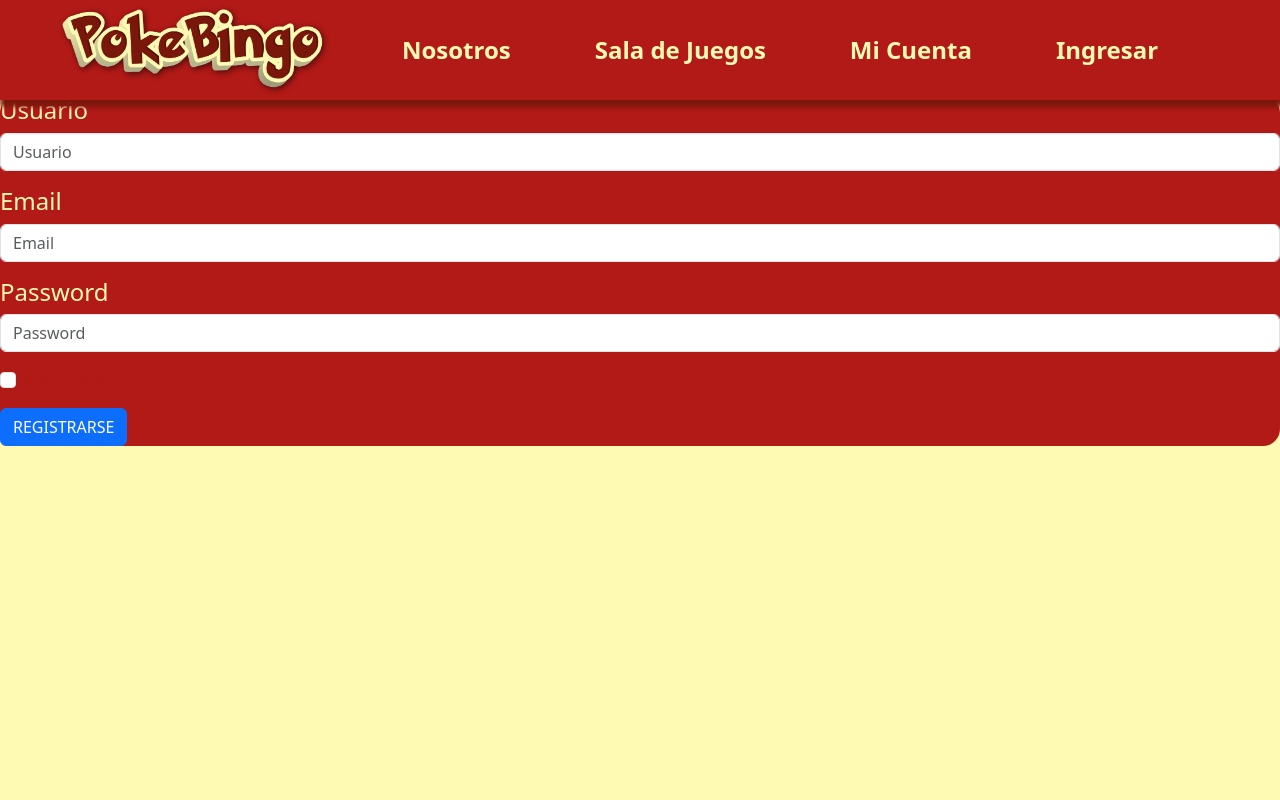
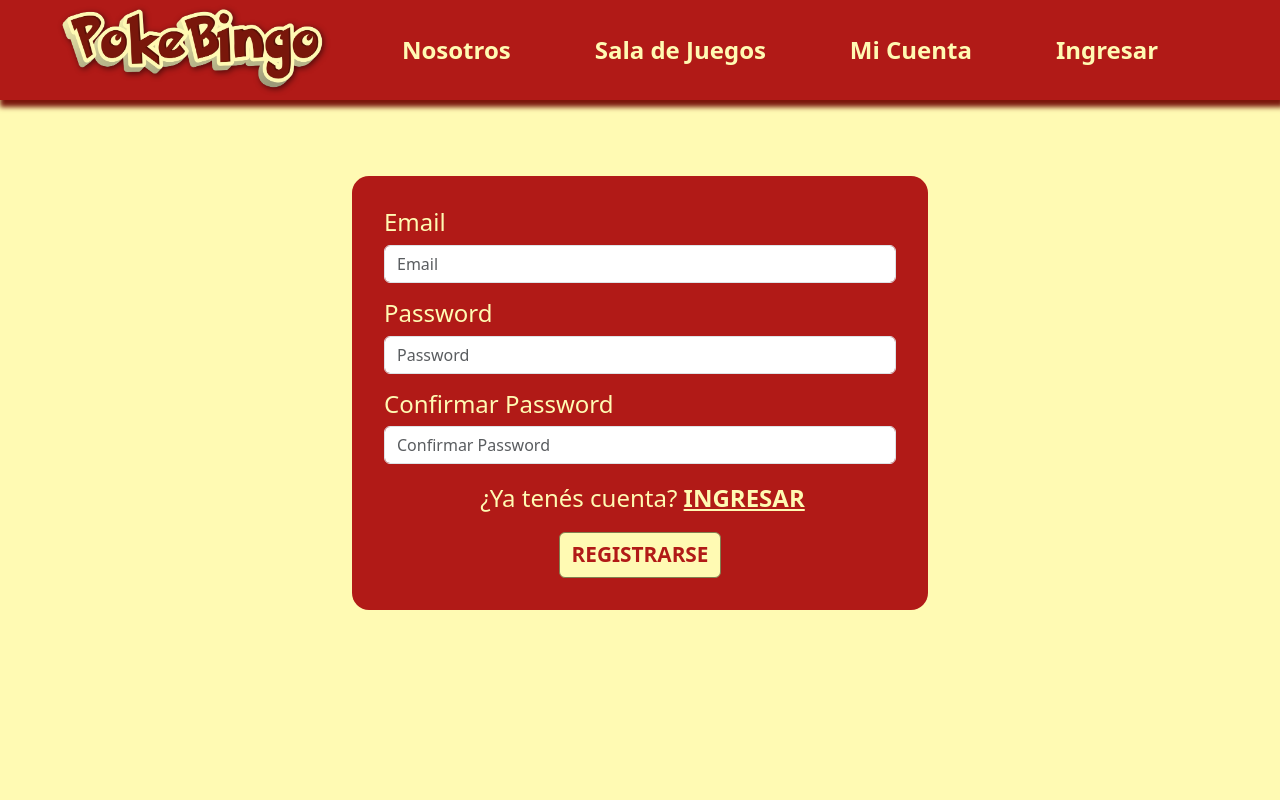
Before and after one commit to boninifranco/TPF_G4_PRUEBAS, a React (Create React App) app in the folder poke-bingo-pruebas/: page /Registro in a window 1280 px wide. Shown: the top 800 px of the page. Built offline with nearby package versions, Linux system fonts and the light colour scheme.

Commit message:
Componente Formulario de Registro

```diff
--- a/poke-bingo-pruebas/src/components/formularioReg/FormularioReg.jsx
+++ b/poke-bingo-pruebas/src/components/formularioReg/FormularioReg.jsx
@@ -1,45 +1,82 @@
 import React, { useState } from "react";
-import { Button, Form } from "react-bootstrap";
+import { Button, Form, Alert } from "react-bootstrap"; // Importamos Alert
 import "./formularioReg.css";
+import { Link, useNavigate } from "react-router-dom";
 
 export const FormularioReg = () => {
   const [datosReg, setDatosReg] = useState({
-    usuarioId: "",
     email: "",
     contrasenia: "",
-    administrador: false,  // Añadir el estado para el campo 'administrador'
+    confirmarContrasenia: "",
   });
 
+  const [errores, setErrores] = useState({
+    email: "",
+    contrasenia: "",
+    confirmarContrasenia: "",
+  });
+
+  const [registroExitoso, setRegistroExitoso] = useState(false);
+
+  const navigate = useNavigate();
+
   const handleInputChange = (e) => {
-    const { name, value, type, checked } = e.target;
     setDatosReg({
       ...datosReg,
-      [name]: type === "checkbox" ? checked : value, // Manejar el checkbox para administrador
+      [e.target.name]: e.target.value,
     });
+  };
+
+  const validarEmail = (email) => {
+    const regexEmail = /^[^\s@]+@[^\s@]+\.[^\s@]+$/;
+    return regexEmail.test(email);
+  };
+
+  const validarContrasenia = (contrasenia) => {
+    const regexContrasenia = /^(?=.*[a-z])(?=.*[A-Z])(?=.*\d)[a-zA-Z\d]{8,}$/;
+    return regexContrasenia.test(contrasenia);
   };
 
   const handleSubmit = async (e) => {
     e.preventDefault();
 
-    if (!datosReg.usuarioId || !datosReg.email || !datosReg.contrasenia) {
-      console.log("Faltan datos");
+    let erroresTemp = {};
+
+    // Validar email
+    if (!validarEmail(datosReg.email)) {
+      erroresTemp.email = "¡El email no es válido!";
+    }
+
+    // Validar contraseña
+    if (!validarContrasenia(datosReg.contrasenia)) {
+      erroresTemp.contrasenia = "¡La contraseña debe tener al menos 8 caracteres, una mayúscula, una minúscula y un número!";
+    }
+    if (datosReg.contrasenia !== datosReg.confirmarContrasenia) {
+      erroresTemp.confirmarContrasenia = "¡Las contraseñas no coinciden!";
+    }
+    if (Object.keys(erroresTemp).length > 0) {
+      setErrores(erroresTemp);
       return;
     }
-
     try {
-      const response = await fetch('http://localhost:3000/registro', {
-        method: 'POST',
-        headers: { 'Content-Type': 'application/json' },
+      const response = await fetch("http://localhost:3000/registro", {
+        method: "POST",
+        headers: { "Content-Type": "application/json" },
         body: JSON.stringify({
-          usuarioId: datosReg.usuarioId,
           email: datosReg.email,
           contrasenia: datosReg.contrasenia,
-          administrador: datosReg.administrador,  // Enviar el valor de administrador
         }),
       });
 
       if (response.ok) {
         console.log("Usuario registrado con éxito");
+        setRegistroExitoso(true);
+        setDatosReg({ email: "", contrasenia: "", confirmarContrasenia: "" });
+        setErrores({});
+        setTimeout(()=>{
+          navigate('/');
+        },2000)
+
       } else {
         const errorData = await response.json();
         console.log("Error al registrar usuario:", errorData);
@@ -51,16 +88,11 @@ export const FormularioReg = () => {
 
   return (
     <Form className="form_reg" onSubmit={handleSubmit}>
-      <Form.Group className="mb-3" controlId="formBasicUsuario">
-        <h4 className="label_reg">Usuario</h4>
-        <Form.Control
-          type="number"
-          placeholder="Usuario"
-          name="usuarioId"
-          value={datosReg.usuarioId}
-          onChange={handleInputChange}
-        />
-      </Form.Group>
+      {registroExitoso && (
+        <Alert className="alrt_sccss" variant="success" onClose={() => setRegistroExitoso(false)} dismissible>
+          ¡Registro exitoso!
+        </Alert>
+      )}
 
       <Form.Group className="mb-3" controlId="formBasicEmail">
         <h4 className="label_reg">Email</h4>
@@ -70,7 +102,13 @@ export const FormularioReg = () => {
           name="email"
           value={datosReg.email}
           onChange={handleInputChange}
+          isInvalid={!!errores.email}
         />
+        {errores.email && (
+          <div className="alert alert-warning p-1 mt-1 alrt_dark">
+            {errores.email}
+          </div>
+        )}
       </Form.Group>
 
       <Form.Group className="mb-3" controlId="formBasicPassword">
@@ -81,22 +119,37 @@ export const FormularioReg = () => {
           name="contrasenia"
           value={datosReg.contrasenia}
           onChange={handleInputChange}
+          isInvalid={!!errores.contrasenia}
         />
+        {errores.contrasenia && (
+          <div className="alert alert-warning p-1 mt-1 alrt_dark">
+            {errores.contrasenia}
+          </div>
+        )}
       </Form.Group>
 
-      <Form.Group className="mb-3" controlId="formBasicAdmin">
-        <Form.Check
-          type="checkbox"
-          label="Administrador"
-          name="administrador"
-          checked={datosReg.administrador}
+      <Form.Group className="mb-3" controlId="formConfirmPassword">
+        <h4 className="label_reg">Confirmar Password</h4>
+        <Form.Control
+          type="password"
+          placeholder="Confirmar Password"
+          name="confirmarContrasenia"
+          value={datosReg.confirmarContrasenia}
           onChange={handleInputChange}
+          isInvalid={!!errores.confirmarContrasenia}
         />
+        {errores.confirmarContrasenia && (
+          <div className="alert alert-warning p-1 mt-1 alrt_dark">
+            {errores.confirmarContrasenia}
+          </div>
+        )}
       </Form.Group>
-
-      <Button className="button_reg" variant="primary" type="submit">
-        REGISTRARSE
-      </Button>
+      <div className="btn_div">
+        <p className="label_log">¿Ya tenés cuenta? <Link className="alink" to={'/Login'}>INGRESAR</Link></p>
+        <Button className="button_reg" type="submit" onMouseUp={(e) => e.currentTarget.blur()}>
+          REGISTRARSE
+        </Button>
+      </div>
     </Form>
   );
 };
--- a/poke-bingo-pruebas/src/components/formularioReg/formularioReg.css
+++ b/poke-bingo-pruebas/src/components/formularioReg/formularioReg.css
@@ -1,17 +1,63 @@
 .label_reg {
   text-align: left;
   color: #fffab3;
+}
+.label_log{
+  color: #fffab3;
+  font-size: 1.5em;
+}
+.alink,
+.alink:active,
+.alink:visited {
+  color: #fffab3;
+  font-weight: bold;
+}
+.alrt_dark {
+  background-color: #ffe70cda;
+  color: #000000;
+}
+.alrt_sccss {
+  border-color: #61781b;
+  background-color: #82a128;
+  color: #ffffff;
+}
+
+.button_reg {
+  background-color: #fffab3;
+  color: #b11a17;
+  border-color: #827f4f;
+  font-weight: bold;
+  font-size: 2.6vh;
+  transition: background-color 0.3s;
+}
+.button_reg:hover {
+  background-color: #7a170c;
+  color: white;
+  border-color: #fffab3;
+}
+.button_reg:focus,
+.button_reg:active,
+.button_reg:focus:active {
+  background-color: #c12817 !important;
+  color: white !important;
+  border-color: #fffab3 !important;
+  outline: none;
+  box-shadow: none;
+}
+.button_reg:visited {
+  background-color: #7a170c;
+  color: white;
+  border-color: #fffab3;
+}
+.btn_div {
+  display: flex;
+  flex-direction: column;
+  align-items: center;
+  text-align: center;
 }
 @media (max-width: 768px) {
   /*Responsive Mobile*/
   .form_reg {
     margin-top: 2.5vh;
   }
-  .button_reg{
-    background-color: #fffab3;
-    color: #b11a17;
-    border-color: #827f4f;
-    font-weight: bold;
-    font-size: 2.6vh;
-  }
 }
--- a/poke-bingo-pruebas/src/pages/registroPage/registro.css
+++ b/poke-bingo-pruebas/src/pages/registroPage/registro.css
@@ -13,16 +13,20 @@
 }
 @media (max-width: 768px) {/*Responsive Mobile*/
   .reg_container {
-    margin-top: 2vh;
-    margin-left: 2em;
-    margin-top: 2em;
-    margin-bottom: 2em;
-    margin-right: 2em;
-    padding-left: 2em;
-    padding-bottom: 2em;
-    padding-right: 2em;
+    margin: 2em 2em 2em 2em;
+    padding: 0 2em 2em 2em;
     font-size: 2vh;
   }
 }
 @media (min-width: 769px) {/*Responsive Desktop*/
+  .reg_body{
+    display: flex;
+    align-items: center
+  }
+  .reg_container {
+    width: 45%;
+    margin: 5em 10em 2em 10em;
+    padding: 2em 2em 2em 2em;
+    font-size: 2vh;
+  }
 }
--- a/poke-bingo-pruebas/src/shared/footer/footer.css
+++ b/poke-bingo-pruebas/src/shared/footer/footer.css
@@ -1,6 +1,6 @@
 footer{
-  -webkit-box-shadow: 0px 2px 13px 9px #4A1818;
-  box-shadow: 0px 3px 13px 9px #4A1818;
+  -webkit-box-shadow: 0px 2px 18px 3px #4A1818;
+  box-shadow: 0px 3px 18px 3px #4A1818;
 }
 .social{
   filter: drop-shadow(12px 16px 15px #570000);
```
